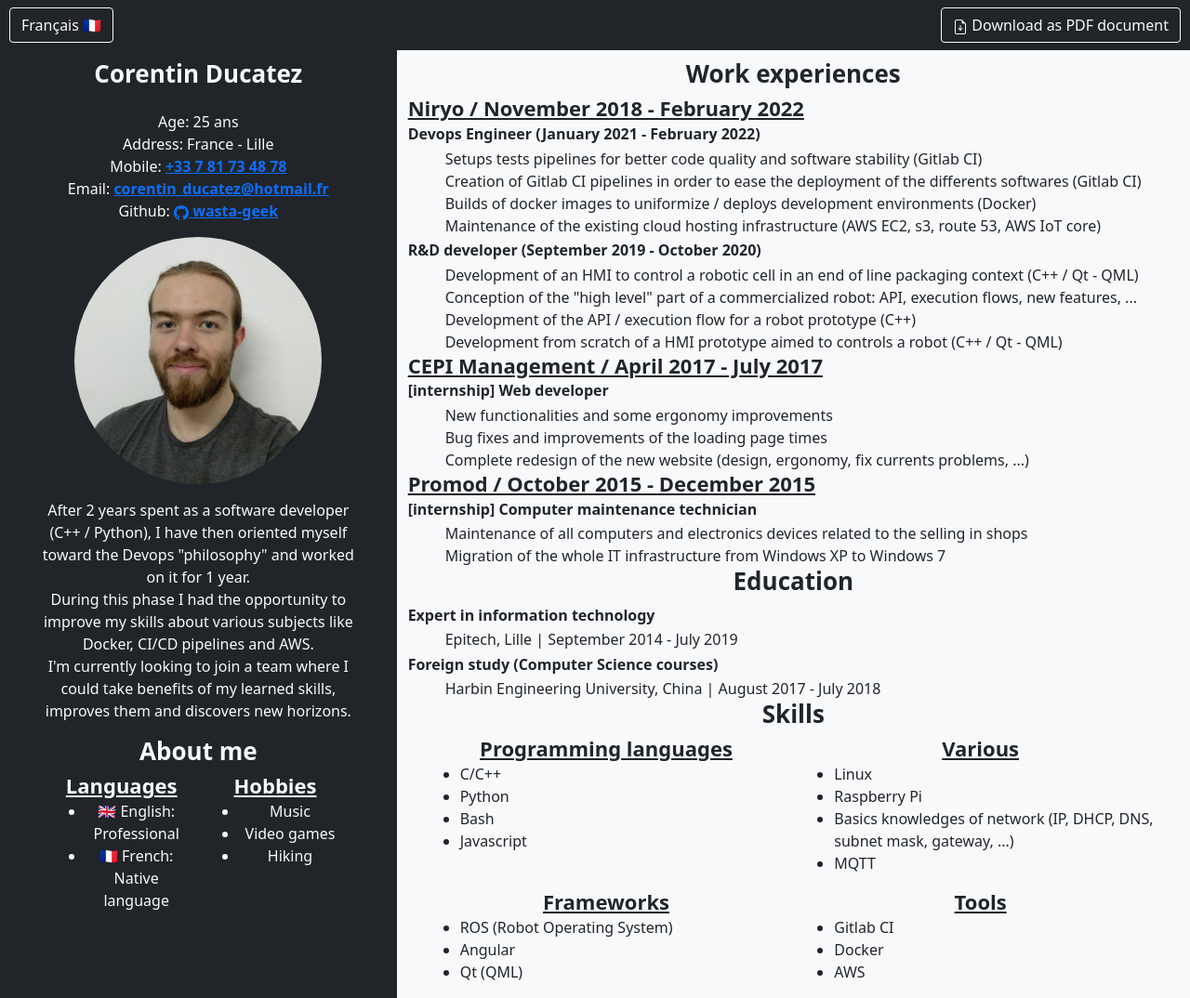
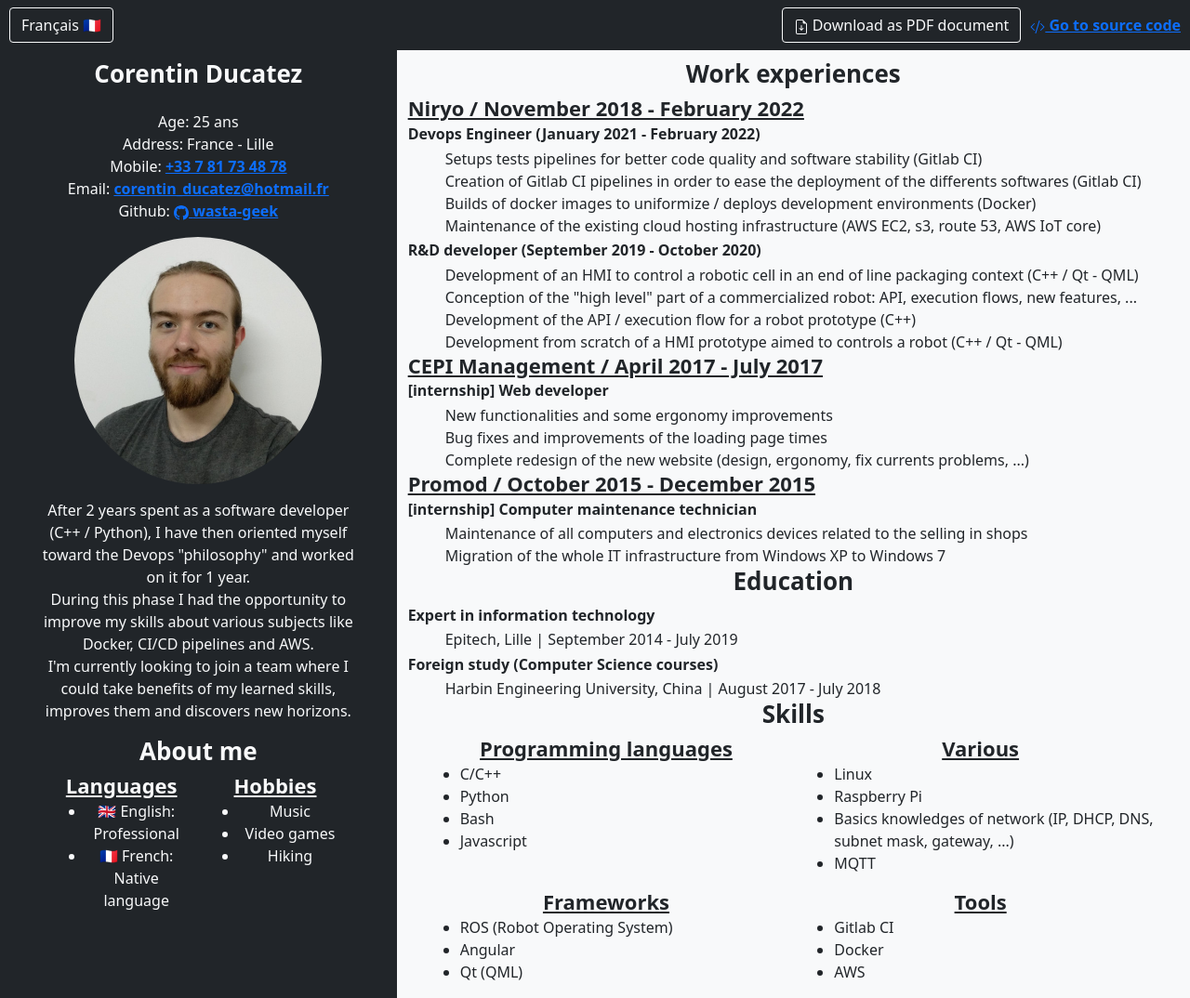
Before and after one commit to Wasta-Geek/curriculum-vitae, a Jekyll site: the page built from docs/en/index.markdown, in a window 1280 px wide. Shown: the whole page at 93% size. Built offline with Jekyll 4.4.1, drawn with Linux system fonts in a browser that asks for light colours.

Commit message:
Add source code link

```diff
--- a/docs/_data/ui.yml
+++ b/docs/_data/ui.yml
@@ -1,3 +1,6 @@
 download_pdf:
   en: Download as PDF document
   fr: Télécharger en document PDF
+go_to_source_code:
+  en: Go to source code
+  fr: Voir le code source
--- a/docs/_includes/header.html
+++ b/docs/_includes/header.html
@@ -12,6 +12,7 @@
         </a>
         {% endif %}
         {% endfor %}
+        <div class="flex-fill"></div>
         <a href="{{ site.aws_s3_url }}/{{ page.lang }}.pdf" Download>
           <button class="btn bg-dark text-light border-light no-theme-switch">
             <svg xmlns="http://www.w3.org/2000/svg" width="16" height="16" fill="currentColor" class="bi bi-file-earmark-arrow-down" viewBox="0 0 16 16">
@@ -21,7 +22,11 @@
             {{ site.data.ui["download_pdf"][page.lang] }}
           </button>
         </a>
-
+        <a href="https://github.com/Wasta-Geek/curriculum-vitae" style="padding-left: 10px;">
+          <svg xmlns="http://www.w3.org/2000/svg" width="16" height="16" fill="currentColor" class="bi bi-code-slash" viewBox="0 0 16 16">
+            <path d="M10.478 1.647a.5.5 0 1 0-.956-.294l-4 13a.5.5 0 0 0 .956.294l4-13zM4.854 4.146a.5.5 0 0 1 0 .708L1.707 8l3.147 3.146a.5.5 0 0 1-.708.708l-3.5-3.5a.5.5 0 0 1 0-.708l3.5-3.5a.5.5 0 0 1 .708 0zm6.292 0a.5.5 0 0 0 0 .708L14.293 8l-3.147 3.146a.5.5 0 0 0 .708.708l3.5-3.5a.5.5 0 0 0 0-.708l-3.5-3.5a.5.5 0 0 0-.708 0z"/>
+          </svg>
+          {{ site.data.ui["go_to_source_code"][page.lang] }}
+      </a>
     </nav>
-  </div>
 </header>
```
